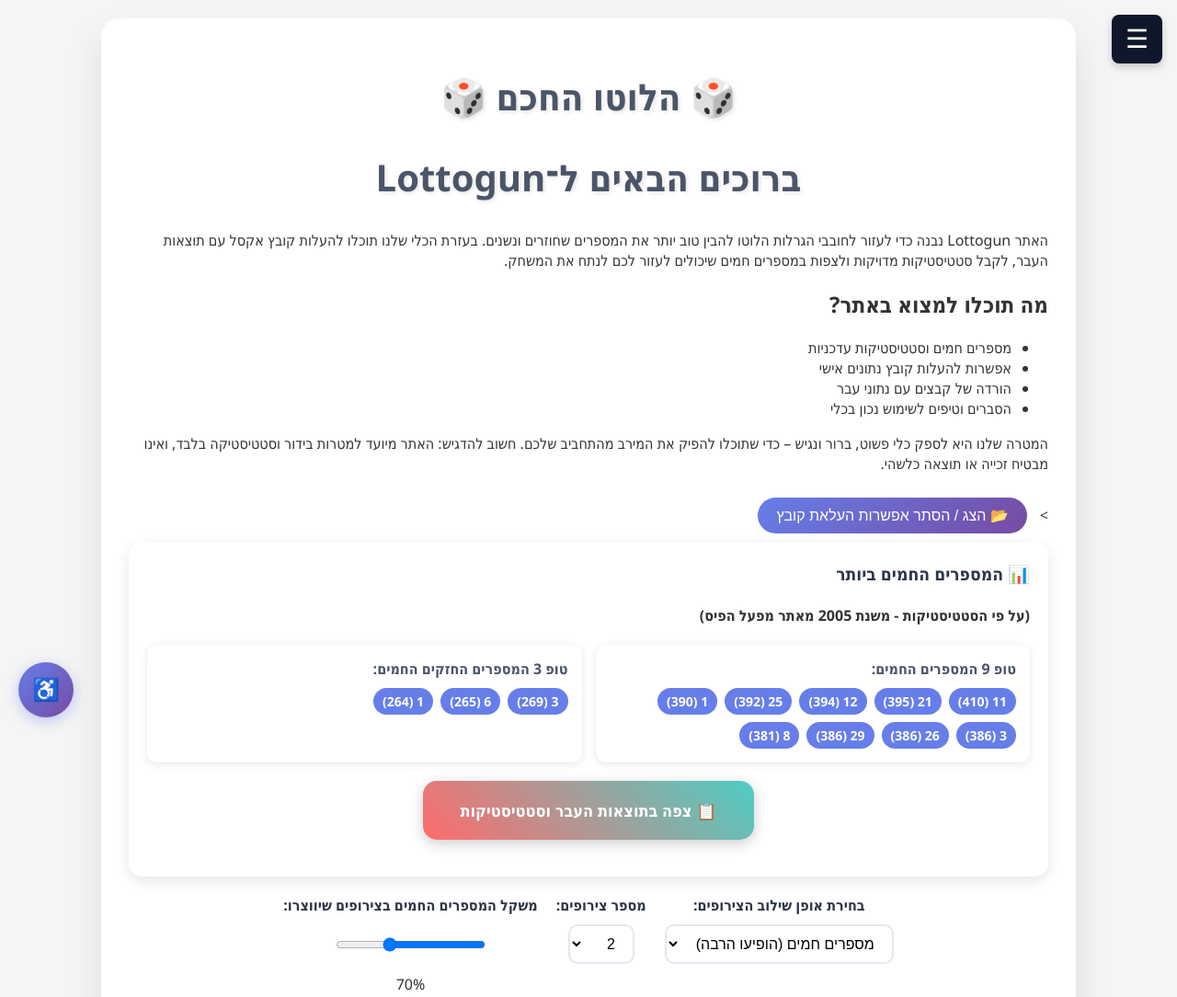
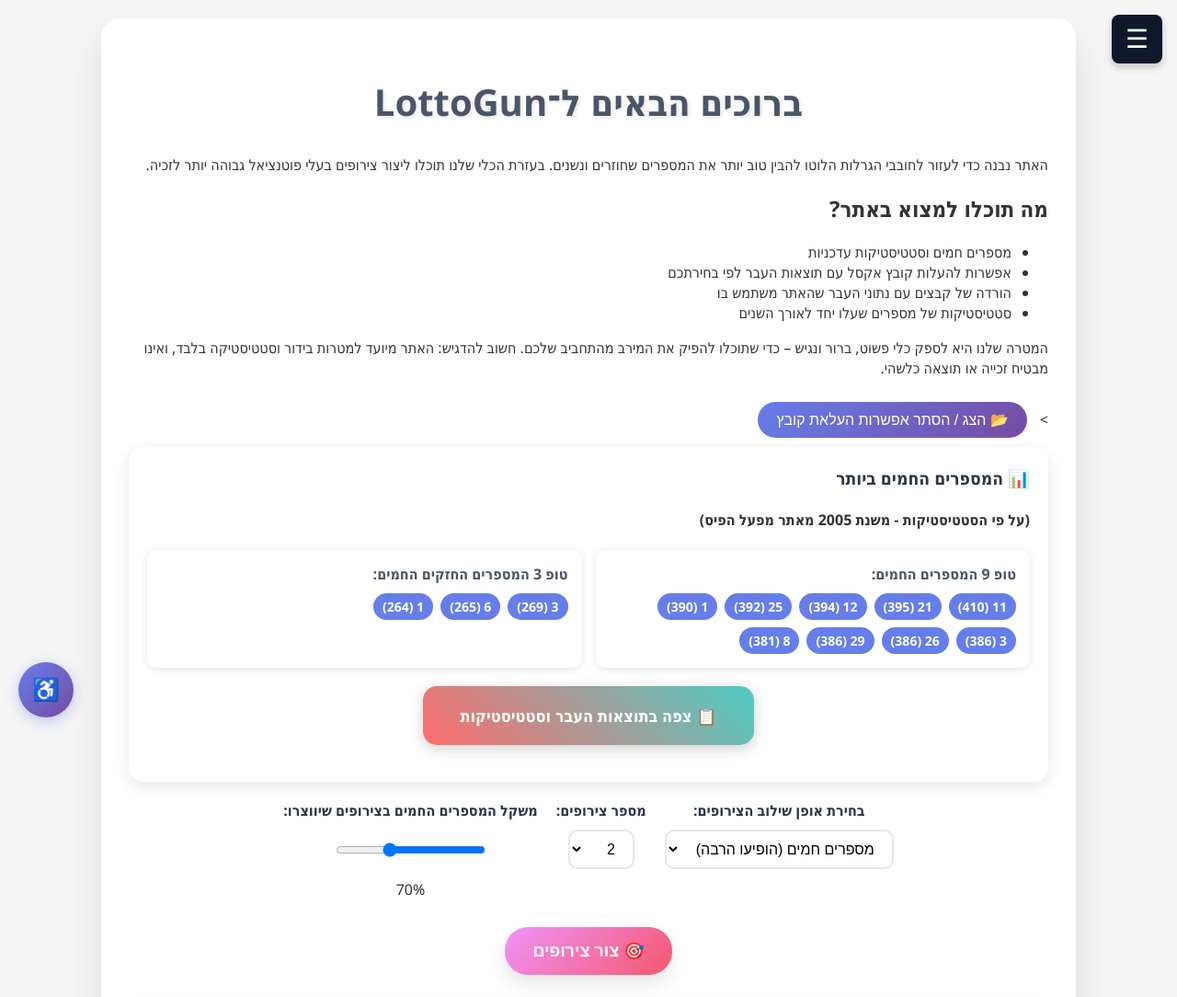
Before and after one commit to eliranneeman/loto_hot_number, a plain HTML site: page index1.html in a window 1280 px wide. Shown: the top 1084 px of the page at 92% size. Drawn offline with Linux system fonts and the light colour scheme; no server answers.

Commit message:
Update index1.html

```diff
--- a/index1.html
+++ b/index1.html
@@ -476,21 +476,19 @@
 <script src="/common1.js" defer></script>
 
     <div class="container">
-        <h1>🎲 הלוטו החכם 🎲</h1>
 
         <section class="content">
-  <h1>ברוכים הבאים ל־Lottogun</h1>
+  <h1>ברוכים הבאים ל־LottoGun</h1>
   <p>
-    האתר Lottogun נבנה כדי לעזור לחובבי הגרלות הלוטו להבין טוב יותר את המספרים
-    שחוזרים ונשנים. בעזרת הכלי שלנו תוכלו להעלות קובץ אקסל עם תוצאות העבר,
-    לקבל סטטיסטיקות מדויקות ולצפות במספרים חמים שיכולים לעזור לכם לנתח את המשחק.
+    האתר  נבנה כדי לעזור לחובבי הגרלות הלוטו להבין טוב יותר את המספרים
+    שחוזרים ונשנים. בעזרת הכלי שלנו תוכלו ליצור צירופים בעלי פוטנציאל גבוהה יותר לזכיה.
   </p>
   <h2>מה תוכלו למצוא באתר?</h2>
   <ul>
     <li>מספרים חמים וסטטיסטיקות עדכניות</li>
-    <li>אפשרות להעלות קובץ נתונים אישי</li>
-    <li>הורדה של קבצים עם נתוני עבר</li>
-    <li>הסברים וטיפים לשימוש נכון בכלי</li>
+    <li>אפשרות להעלות קובץ אקסל עם תוצאות העבר לפי בחירתכם</li>
+    <li>הורדה של קבצים עם נתוני העבר שהאתר משתמש בו</li>
+    <li>סטטיסטיקות של מספרים שעלו יחד לאורך השנים</li>
   </ul>
   <p>
     המטרה שלנו היא לספק כלי פשוט, ברור ונגיש – כדי שתוכלו להפיק את המירב
```
